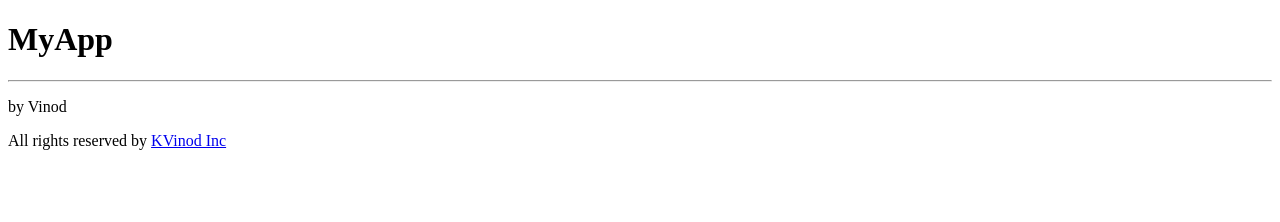
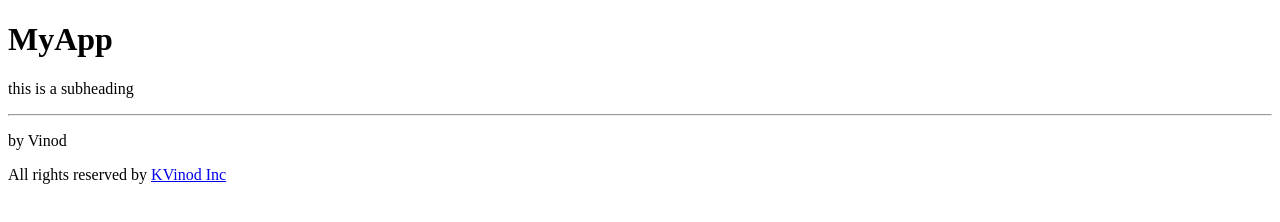
Before and after one commit to kayartaya-vinod/myapp-git-demo, a plain HTML site: page index.html in a window 1280 px wide. Drawn offline with Linux system fonts and the light colour scheme.

Commit message:
added subheading

```diff
--- a/index.html
+++ b/index.html
@@ -7,8 +7,8 @@
         <title>MyApp</title>
     </head>
     <body>
-        <!-- header will appear here -->
         <h1>MyApp</h1>
+        <p>this is a subheading</p>
         <hr />
         <p>by Vinod</p>
 
```
